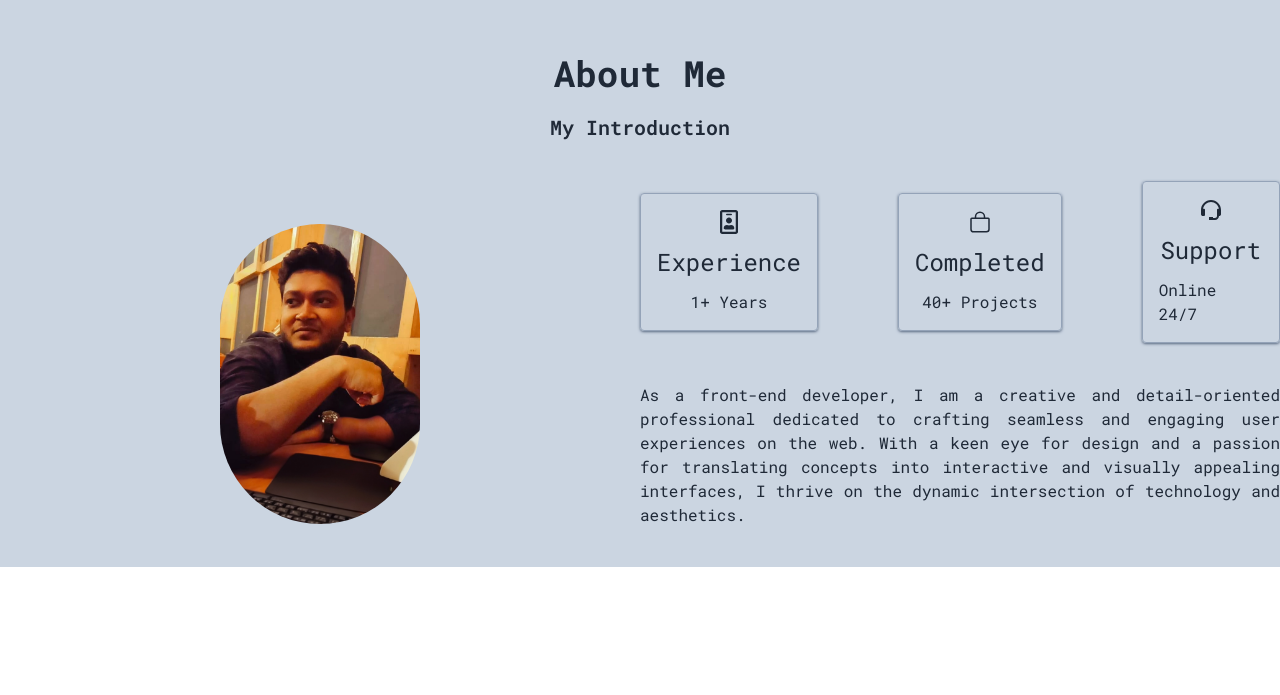
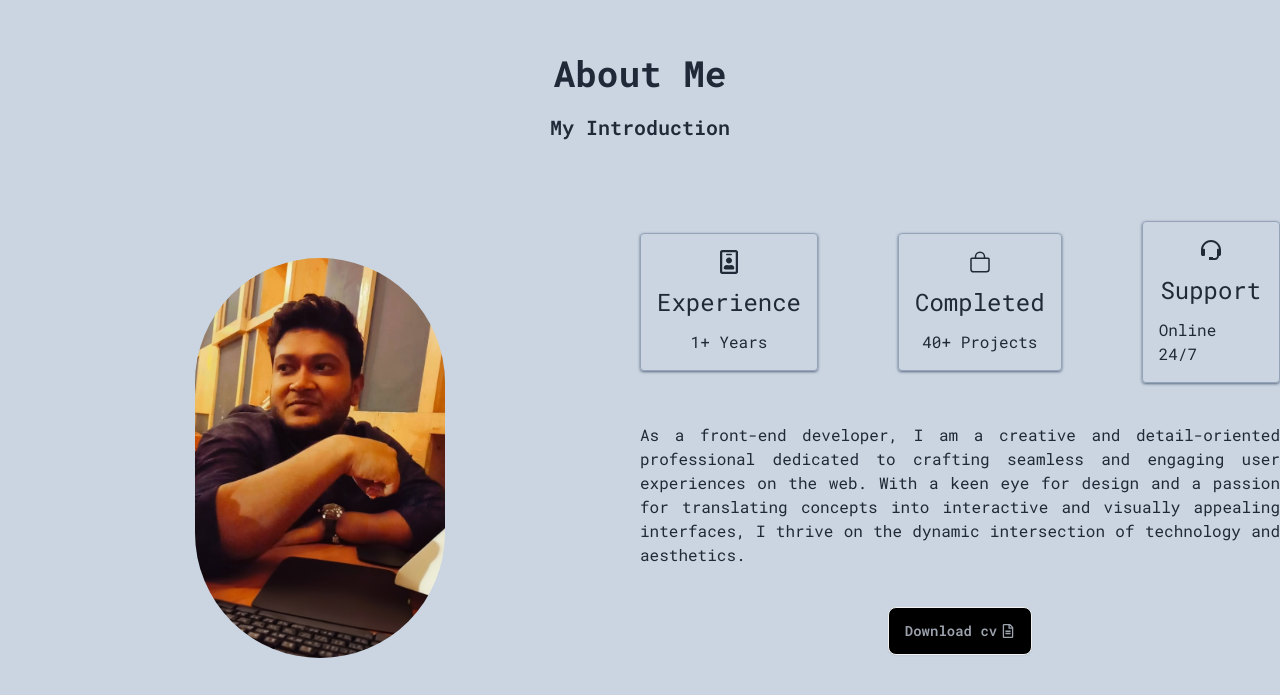
Before and after one commit to AshikurZaman01/portfolio-app, a React (Vite) app: page / in a window 1280 px wide. Shown: the part 768-1463 px from the top of the page. Before the commit the page ends 1335 px from the top, so only its background shows below. Built offline with nearby package versions, Linux system fonts and the light colour scheme.

Commit message:
add download cv button

```diff
--- a/src/Components/About/About.jsx
+++ b/src/Components/About/About.jsx
@@ -1,12 +1,13 @@
 import imgg from "../../assets/images/Firefly 20231211224753.png";
-import { FaRegIdBadge } from "react-icons/fa";
+import { FaRegFileAlt, FaRegIdBadge } from "react-icons/fa";
 import { IoBagOutline } from "react-icons/io5";
 import { BiSupport } from "react-icons/bi";
+import handleDownload from './downloadCV.js';
 
 const About = () => {
     return (
         <div>
-            <div className="text-center mb-10">
+            <div className="text-center mb-10 pb-10">
                 <h1 className="text-3xl md:text-4xl font-bold my-5">About Me</h1>
                 <h4 className="text-sm md:text-xl font-semibold">My Introduction</h4>
             </div>
@@ -16,7 +17,7 @@ const About = () => {
 
                     <div className="flex-1 md:order-1 order-1 md:my-0 mb-10">
                         <div className="flex justify-center">
-                            <img className="md:w-[200px] w-[200px] h-[200px] md:h-[300px] object-cover md:rounded-full rounded-md" src={imgg} alt="" />
+                            <img className="md:w-[250px] w-[200px] h-[200px] md:h-[400px] object-cover md:rounded-full rounded-md" src={imgg} alt="" />
                         </div>
                     </div>
 
@@ -41,6 +42,8 @@ const About = () => {
 
                         <div className="my-10">
                             <p className="text-justify p-6 md:p-0">As a front-end developer, I am a creative and detail-oriented professional dedicated to crafting seamless and engaging user experiences on the web. With a keen eye for design and a passion for translating concepts into interactive and visually appealing interfaces, I thrive on the dynamic intersection of technology and aesthetics.</p>
+
+                            <button onClick={() => handleDownload("patnName", "fileName.pdf")} className="flex items-center justify-center gap-1 btn hover:bg-black hover:text-white hover:shadow-2xl hover:shadow-white btn btn-md text-center mx-auto bg-black text-gray-400 my-10">Download cv <span><FaRegFileAlt /></span></button>
                         </div>
                     </div>
 
--- /dev/null
+++ b/src/Components/About/downloadCV.js
@@ -0,0 +1,11 @@
+
+const handleDownload = (filePath, fileName) => {
+    const link = document.createElement('a');
+    link.href = filePath;
+    link.download = fileName;
+    document.body.appendChild(link);
+    link.click();
+    document.body.removeChild(link);
+}
+
+export default handleDownload;
```
